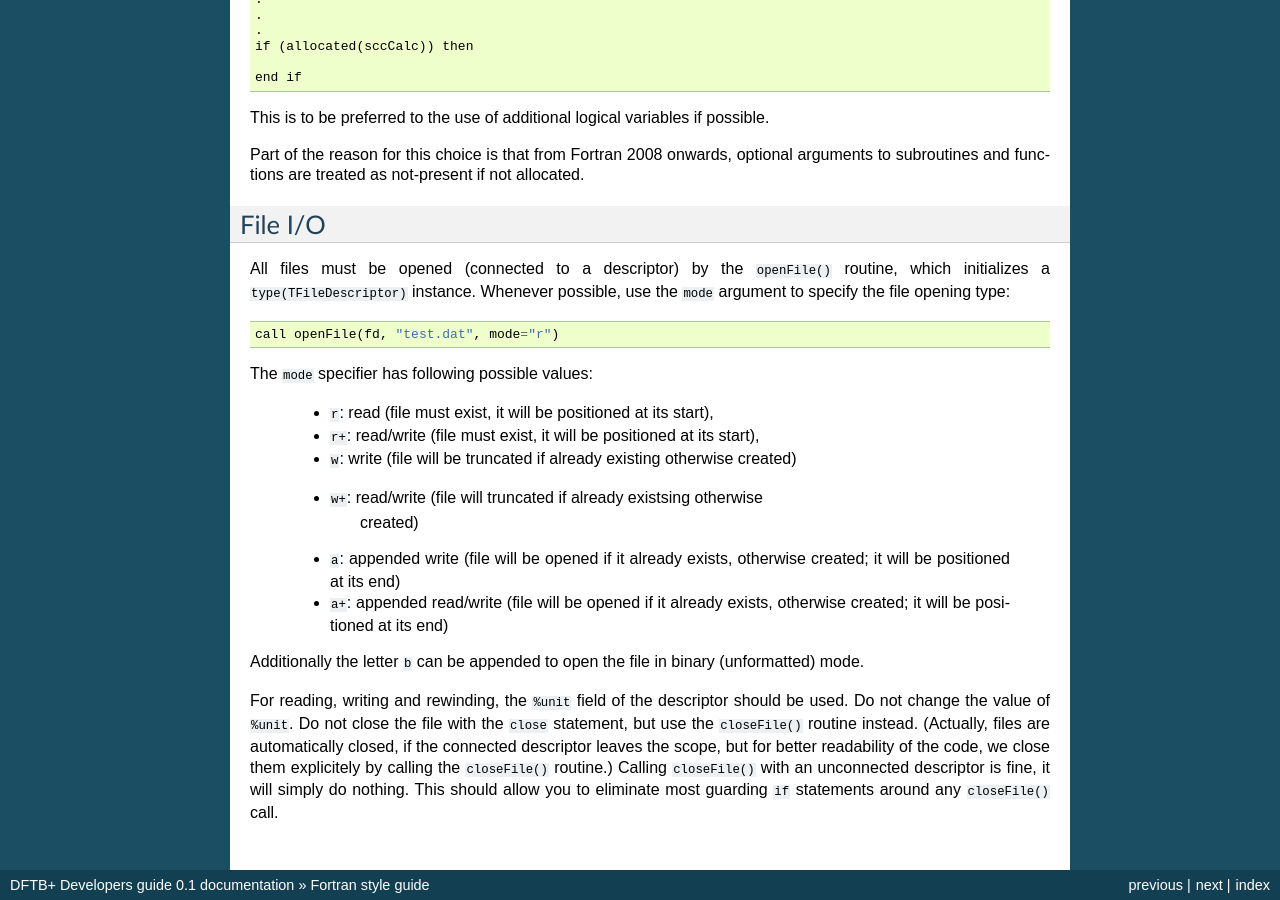
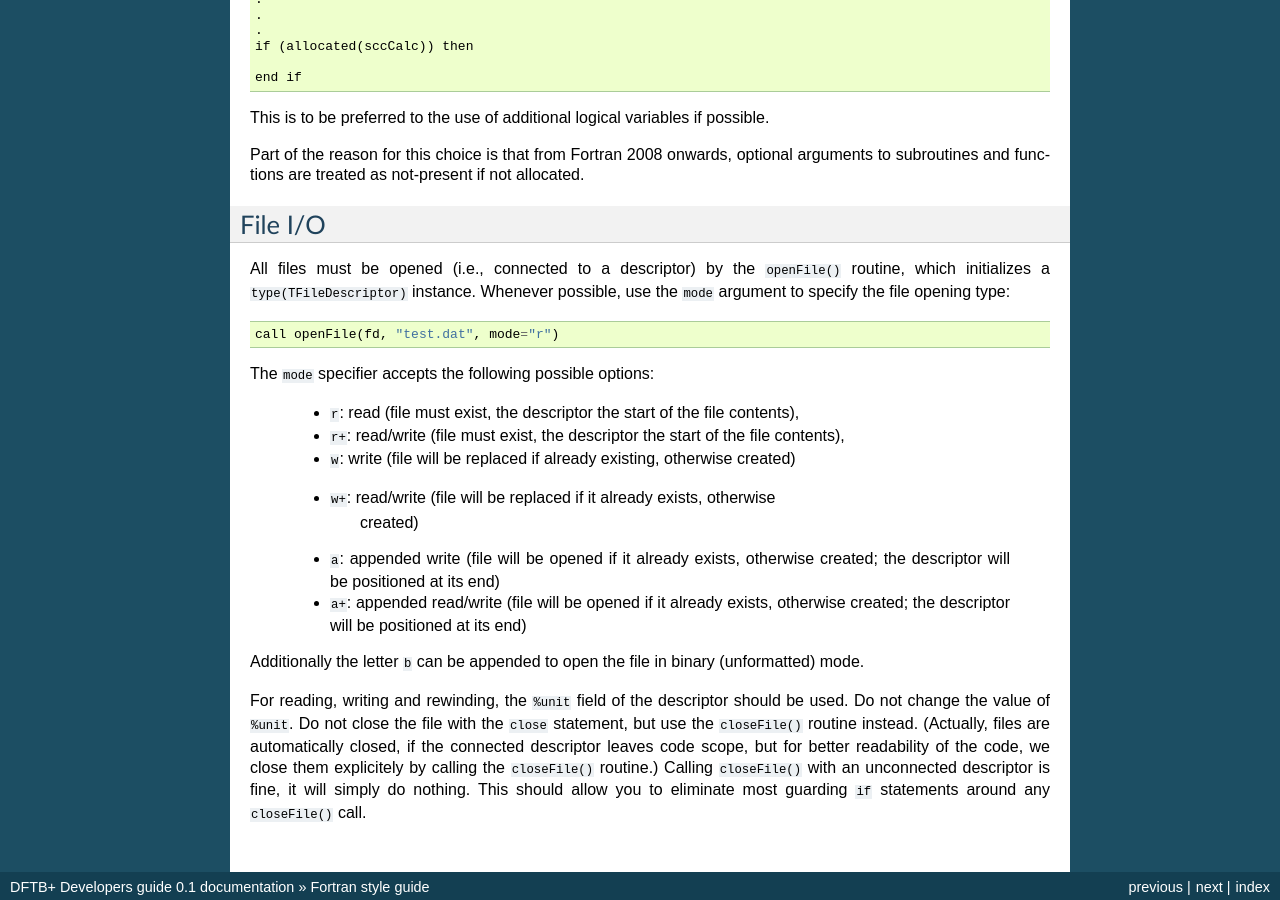
Before and after one commit to dftbplus/develguide, a Sphinx documentation site: the page built from docs/fortranstyle.rst, in a window 1280 px wide and 900 px high, scrolled down 5237 px. Built offline with Sphinx 7.4.7, drawn with Linux system fonts in a browser that asks for light colours.

Commit message:
Apply suggestions from code review
Co-authored-by: Ben Hourahine <bhourahine@gmail.com>

```diff
--- a/docs/fortranstyle.rst
+++ b/docs/fortranstyle.rst
@@ -330,28 +330,28 @@ allocated.
 File I/O
 ========
 
-All files must be opened (connected to a descriptor) by the ``openFile()``
+All files must be opened (i.e., connected to a descriptor) by the ``openFile()``
 routine, which initializes a ``type(TFileDescriptor)`` instance. Whenever
 possible, use the ``mode`` argument to specify the file opening type::
 
   call openFile(fd, "test.dat", mode="r")
 
-The ``mode`` specifier has following possible values:
+The ``mode`` specifier accepts the following possible options:
 
-  * ``r``: read (file must exist, it will be positioned at its start),
+  * ``r``: read (file must exist, the descriptor the start of the file contents),
 
-  * ``r+``: read/write (file must exist, it will be positioned at its start),
+  * ``r+``: read/write (file must exist, the descriptor the start of the file contents),
 
-  * ``w``: write (file will be truncated if already existing otherwise created)
+  * ``w``: write (file will be replaced if already existing, otherwise created)
 
-  * ``w+``: read/write (file will truncated if already existsing otherwise
+  * ``w+``: read/write (file will be replaced if it already exists, otherwise
      created)
 
   * ``a``: appended write (file will be opened if it already exists, otherwise
-    created; it will be positioned at its end)
+    created; the descriptor will be positioned at its end)
 
   * ``a+``: appended read/write (file will be opened if it already exists,
-    otherwise created; it will be positioned at its end)
+    otherwise created; the descriptor will be positioned at its end)
 
 Additionally the letter ``b`` can be appended to open the file in binary
 (unformatted) mode.
@@ -359,7 +359,7 @@ Additionally the letter ``b`` can be appended to open the file in binary
 For reading, writing and rewinding, the ``%unit`` field of the descriptor should
 be used. Do not change the value of ``%unit``. Do not close the file with the
 ``close`` statement, but use the ``closeFile()`` routine instead. (Actually,
-files are automatically closed, if the connected descriptor leaves the scope,
+files are automatically closed, if the connected descriptor leaves code scope,
 but for better readability of the code, we close them explicitely by calling
 the ``closeFile()`` routine.) Calling ``closeFile()`` with an unconnected
 descriptor is fine, it will simply do nothing. This should allow you to
```
